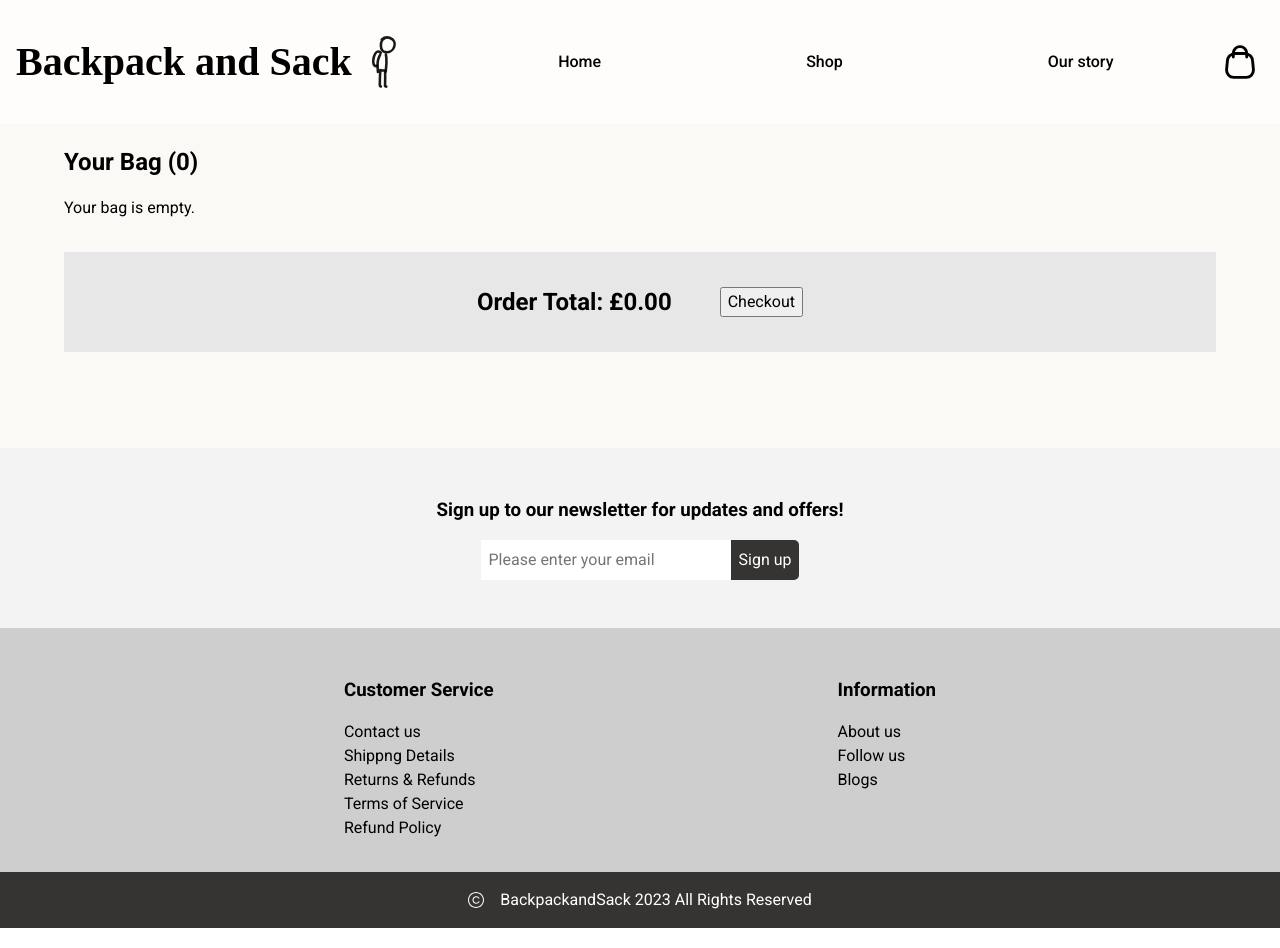
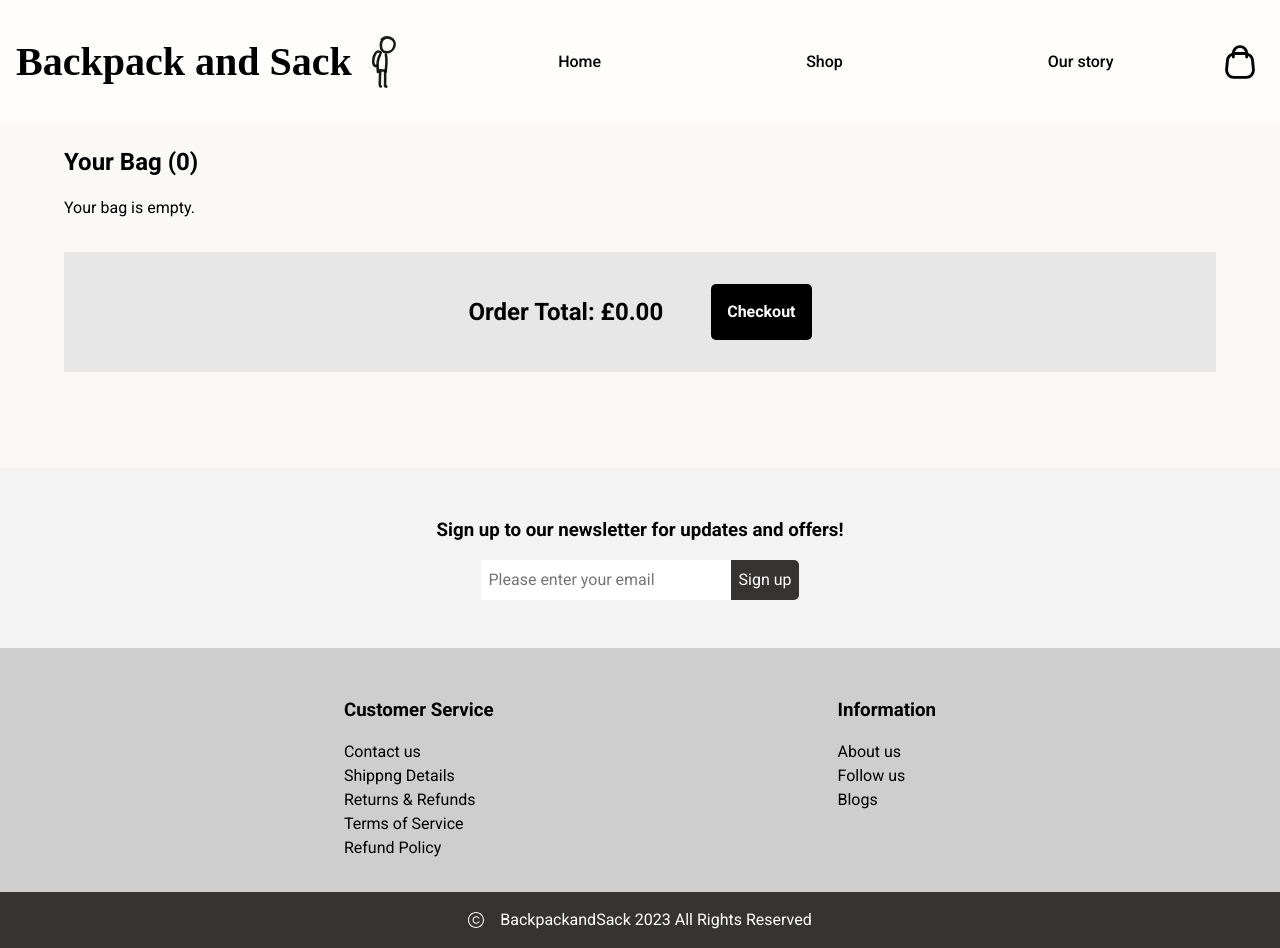
Before and after one commit to dave-forbes/shopping-cart, a React (Vite) app in the folder shopping-cart/: page /bag in a window 1280 px wide. Built offline with nearby package versions, Linux system fonts and the light colour scheme; a web font is replaced by a local one.

Commit message:
added new styles for summary button

```diff
--- a/shopping-cart/src/components/Bag/Bag.module.css
+++ b/shopping-cart/src/components/Bag/Bag.module.css
@@ -60,6 +60,16 @@
   padding: 2rem
 }
 
+.summary button {
+  border: none;
+  padding: 1rem;
+  border-radius: 5px;
+  background-color: black;
+  color: white;
+  cursor: pointer;
+  font-weight: 600;
+}
+
 .total {
   font-size: 1.5rem;
   font-weight: 600;
```
